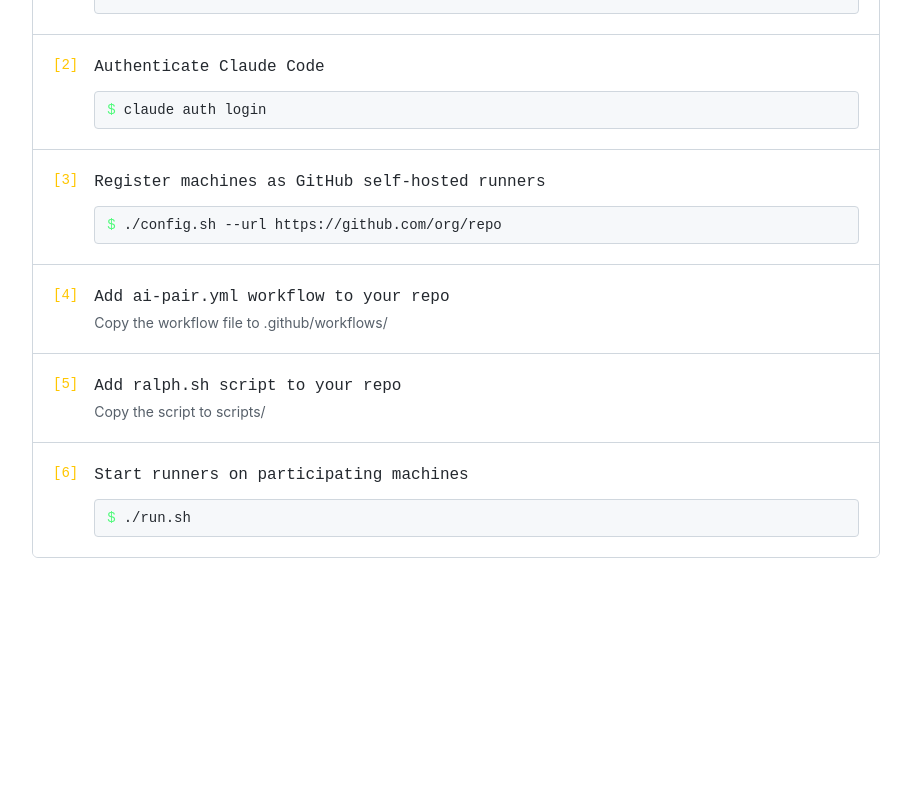
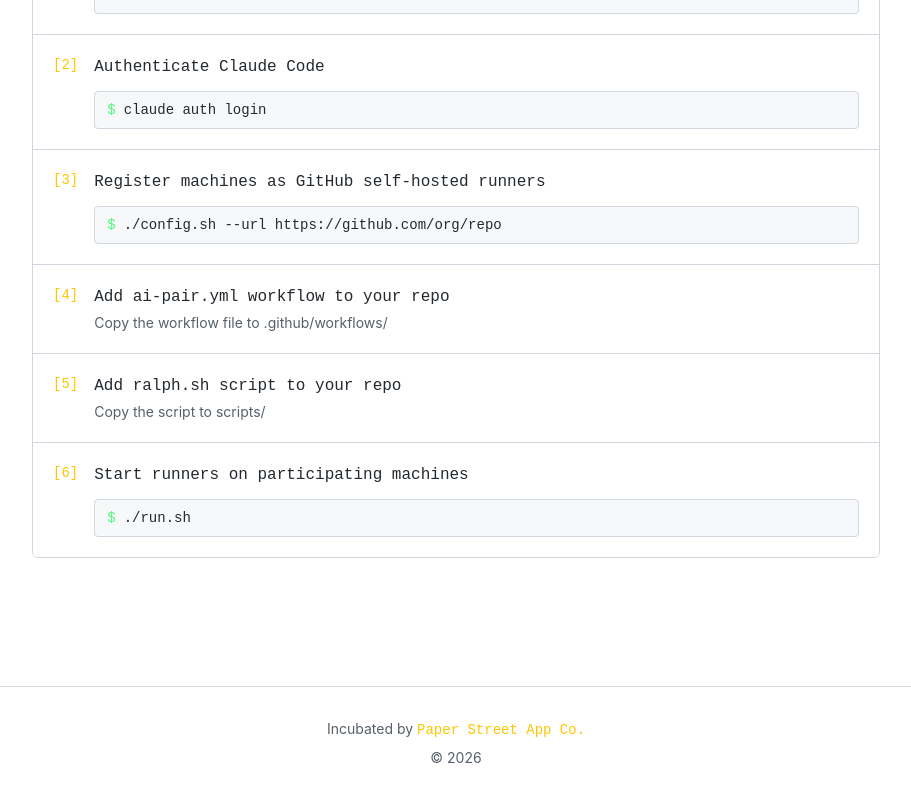
Before and after one commit to dtun/ralph-alpha, a Next.js app in the folder apps/landing/: page / in a window 1280 px wide. Shown: the part 2162-2962 px from the top of the page, without its empty margins (184-1095 px from the left). Before the commit the page ends 2784 px from the top, so only its background shows below. Built offline with nearby package versions, Linux system fonts and the light colour scheme; a web font is replaced by a local one.

Commit message:
feat(landing): add footer

```diff
--- /dev/null
+++ b/apps/landing/app/_components/footer.tsx
@@ -0,0 +1,20 @@
+export function Footer() {
+  return (
+    <footer className="border-t border-light-border dark:border-dark-border mt-16 py-8">
+      <div className="text-center text-sm text-light-text-muted dark:text-text-muted">
+        <p>
+          Incubated by{" "}
+          <a
+            href="https://paperstreetapp.com/"
+            target="_blank"
+            rel="noopener noreferrer"
+            className="font-mono text-accent-yellow hover:underline"
+          >
+            Paper Street App Co.
+          </a>
+        </p>
+        <p className="mt-2">© {new Date().getFullYear()}</p>
+      </div>
+    </footer>
+  );
+}
--- a/apps/landing/app/page.tsx
+++ b/apps/landing/app/page.tsx
@@ -4,6 +4,7 @@
 import { ComparisonSection } from "./_components/comparison-section";
 import { FileTree } from "./_components/file-tree";
 import { SetupChecklist } from "./_components/setup-checklist";
+import { Footer } from "./_components/footer";
 import {
   LaptopIcon,
   WorkflowIcon,
@@ -63,6 +64,9 @@
           steps={setupChecklistContent.steps}
         />
       </div>
+
+      {/* Footer */}
+      <Footer />
     </main>
   );
 }
```
